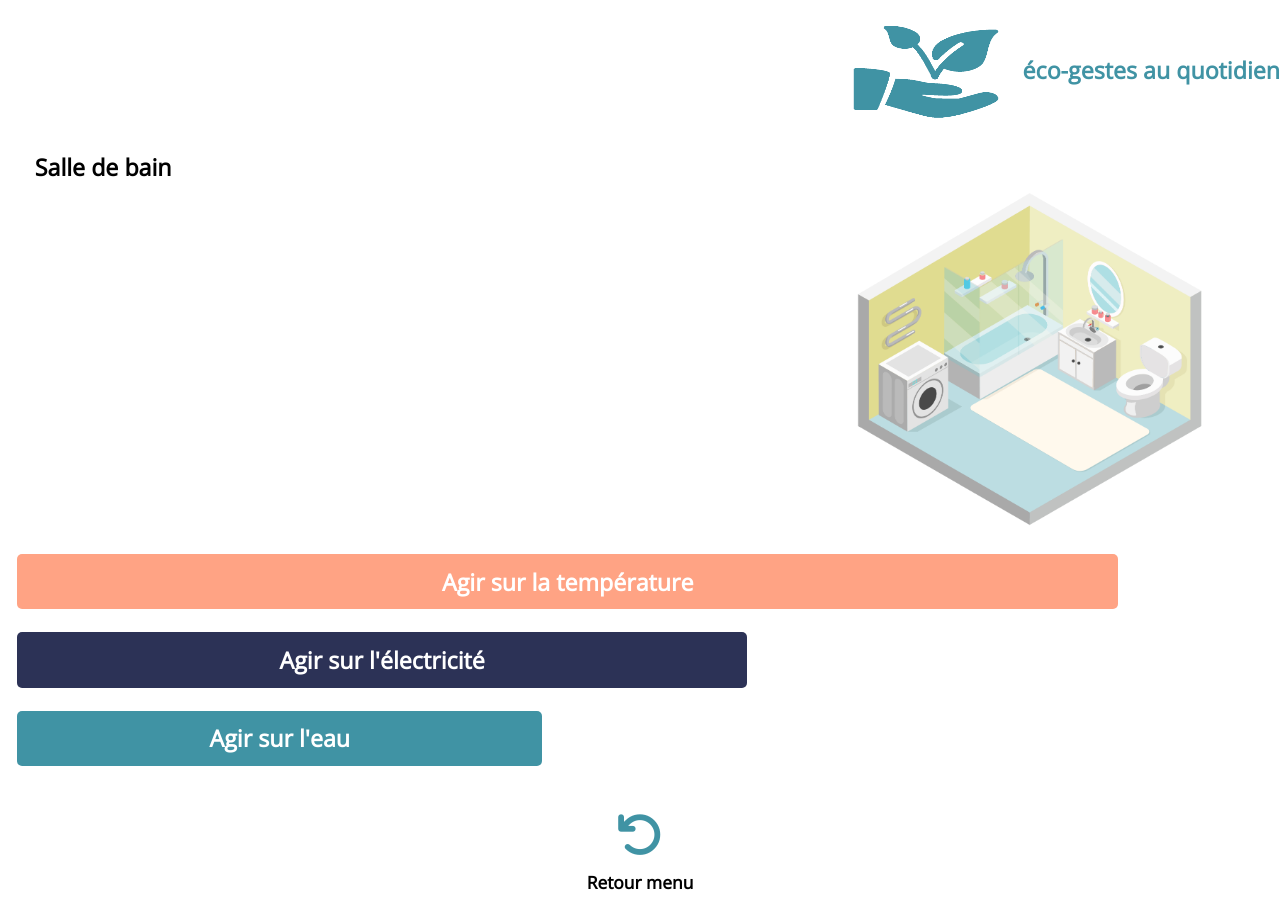
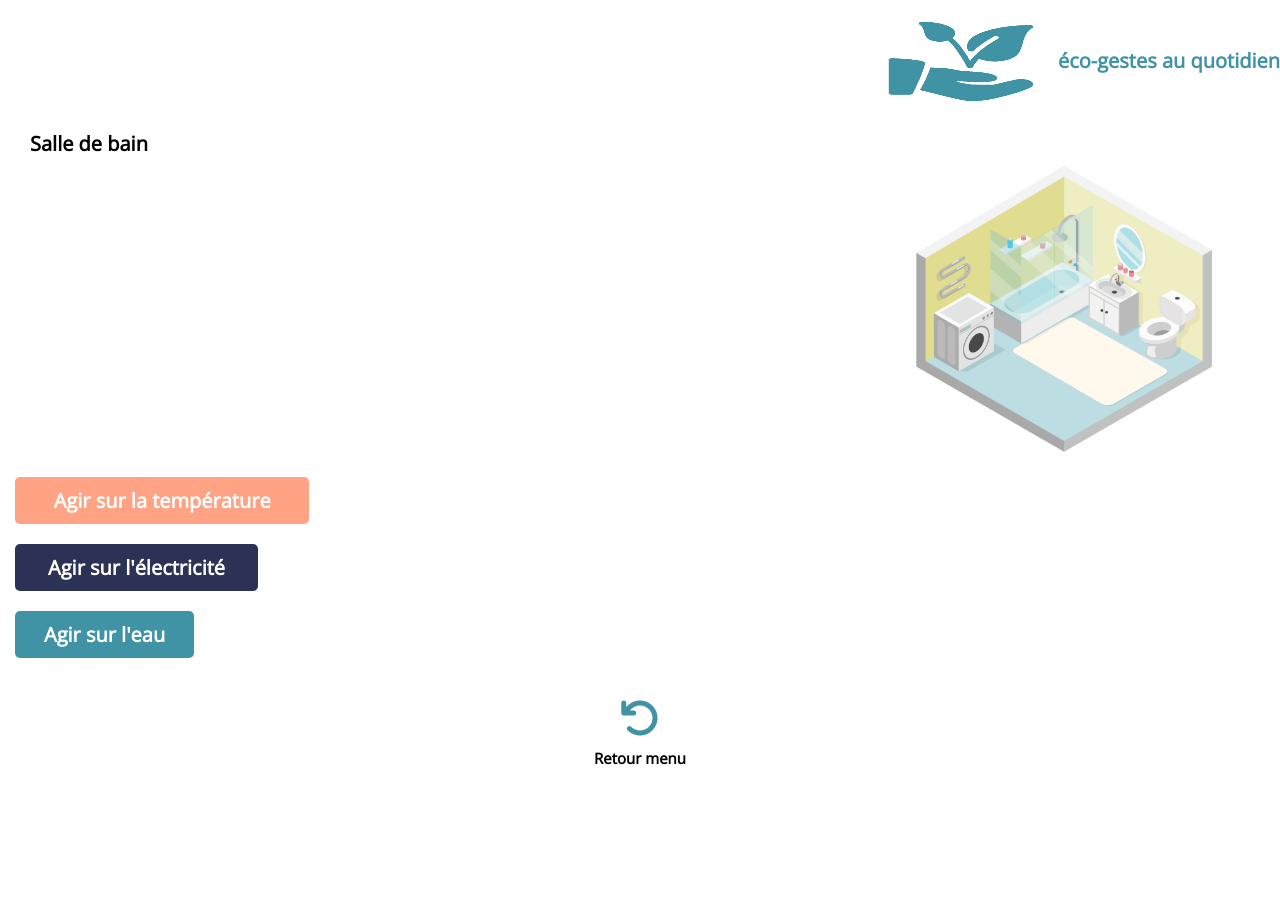
Before and after one commit to osselaer-mickael/faceco, a PHP site: page /PHP/salle_de_bain_agir_sur_la_temperature.php in a window 1280 px wide. After the commit the page ends 765 px from the top, so only its background shows below. Run offline with PHP 8.4, Linux system fonts and the light colour scheme; some libraries are stand-ins or nearby versions.

Commit message:
responsive 7.0

```diff
--- a/CSS_TABLETTE/salle_de_bain_agir_sur_la_temperature_tablette.css
+++ b/CSS_TABLETTE/salle_de_bain_agir_sur_la_temperature_tablette.css
@@ -7,8 +8,7 @@
     }
 
     html {
-        font-size: 72.5%;
-        font-weight: bold;
+        font-size: 62.5%;
     }
 
     body {
@@ -29,7 +29,7 @@
         height: 10rem;
     }
 
-    h1, h2, h3 {
+    h1, h2 {
         font-family: 'Open Sans', sans-serif;
         font-size: 2rem;
         color:  #4093a4;
@@ -40,13 +40,8 @@
         padding-left: 3rem;
     }
 
-    h2, h3 {
+    h2 {
         color: black;
-    }
-
-    h3 {
-        font-size: 1.5rem;
-        font-family: 'Open Sans', sans-serif;
     }
 
     #image {
@@ -99,27 +87,84 @@
         color: #ffa384;
     }
 
-    #container_principal{
-        display: flex;
+    #text_one_elec, #text_two_elec, #text_three_elec {
+        margin-left: 1.5rem;
+        margin-right: 1.5rem;
+        margin-top: 2rem;
+        padding-left: 1rem;
+        padding-right: 1rem;
+        padding-bottom: 1rem;
+        border-bottom: 2px solid black;
+    }
+
+    #text_three_elec {
+        margin-bottom: 1rem;
+    }
+
+    #text_one_eau, #text_two_eau, #text_three_eau, #text_four_eau, #text_five_eau, #text_six_eau, #text_seven_eau, #text_eigth_eau {
+        margin-left: 1.5rem;
+        margin-right: 1.5rem;
+        margin-top: 2rem;
+        padding-left: 1rem;
+        padding-right: 1rem;
+        padding-bottom: 1rem;
+        border-bottom: 2px solid #4093a4;
+    }
+
+    #text_eigth_eau {
+        margin-bottom: 1rem;
     }
 
     #container_title_temp {
-        width: 86%;
-        border-radius: 5px;
+        width: 23%;
         background-color: #ffa384;
         padding: 1rem;
         margin: 2rem 1.5rem 2rem 1.5rem;
+        border-radius: 5px;
+        display: flex;
+        justify-content: center;
+        align-items: center;
+    }
+    .title_temp {
+        color: white;
+    }
+
+    #container_title_elec {
+        width: 19%;
+        background-color: #2c3256;
+        padding: 1rem;
+        margin: 2rem 1.5rem 2rem 1.5rem;
+        border-radius: 5px;
         display: flex;
         justify-content: center;
         align-items: center;
     }
 
-    .title_temp {
+    .title_elec {
         color: white;
     }
 
-    .italic_temp {
-        color: #ffa384;
+    .italic_elec {
+        color: #2c3256;
+    }
+
+    #container_title_eau {
+        width: 14%;
+        background-color: #4093a4;
+        padding: 1rem;
+        margin: 2rem 1.5rem 2rem 1.5rem;
+        border-radius: 5px;
+        display: flex;
+        justify-content: center;
+        align-items: center;
+    }
+
+    .title_eau {
+        color: white;
+    }
+
+    .italic_eau {
+        color: #4093a4;
     }
 
     #retour {
@@ -129,14 +174,19 @@
         justify-content: center;
         align-items: center;
     }
-
     .fa-undo {
         margin-bottom: 1rem;
         font-size: 4rem;
         color: #4093a4;
     }
 
+    h3 {
+        font-size: 1.5rem;
+        font-family: 'Open Sans', sans-serif;
+    }
+
     a {
         text-decoration: none;
     }
+
 }
```
Also changed, not shown: other parts of CSS_TABLETTE/salle_de_bain_agir_sur_la_temperature_tablette.css (+9 -15 lines), CSS_TABLETTE/chambre_agir_sur_la_temperature_tablette.css (+25 -1 lines).
